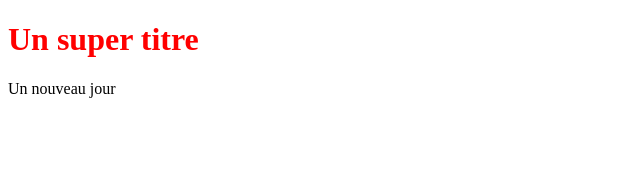
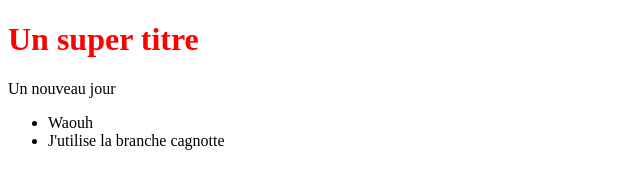
Before and after one commit to HopeEdwige/openclassrooms, a plain HTML site: page index.html in a window 1280 px wide. Shown: the whole page, without its empty margins (0-640 px from the left). Drawn offline with Linux system fonts and the light colour scheme.

Commit message:
Réalisation de la partie cagnotte côté front end

```diff
--- a/index.html
+++ b/index.html
@@ -8,5 +8,14 @@
    <h1>Un super titre</h1>
 
    <p>Un nouveau jour</p>
+
+
+   <div>
+        <ul>
+            <li>Waouh</li>
+
+            <li>J'utilise la branche cagnotte</li>
+        </ul>
+   </div>
 </body>
 </html>
```
